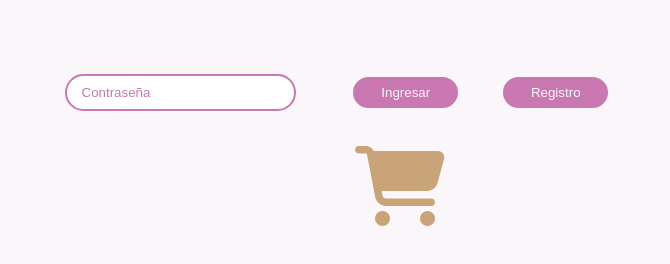
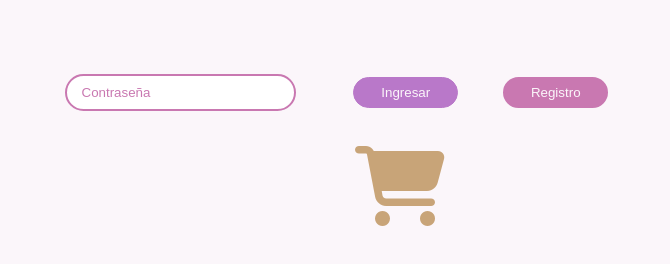
Before and after one commit to Aurabeauty/Aurabeauty.github.io, a plain HTML site: page index.html in a window 1280 px wide. Both pictures are taken after a click on the button "Ingresar". Shown: the full height of the page, 610-1280 px from the left. Drawn offline with Linux system fonts and the light colour scheme.

Commit message:
202308151014

```diff
--- a/index.css
+++ b/index.css
@@ -10,7 +10,7 @@
     --danger : #c97889;
     --white: #fbf6fa;
     --black: #210d1b;
-
+    --gold : #c8a478;
     --sm: 14px;
     --md: 16px;
     --lg: 18px;
@@ -101,7 +101,7 @@ header {
     border-color: var(--primary);
     border-style: solid;
     padding-left: 5%;
-    color: var(--secondary);
+    color: var(--primary);
 }
 
 .input::placeholder {
@@ -117,10 +117,28 @@ header {
     background-color: var(--secondary);
 }
 
+input:focus{
+    outline-color: none;
+    outline-width: 0px;
+    border-color: none;
+    border-width: 4px;
+    border-color: var(--secondary);
+    color: var(--secondary);
+}
+
 
 .input-button {
     background-color: var(--primary);
     color: var(--white);
+}
+
+.input-button:focus{
+    outline-color: none;
+    outline-width: 0px;
+    border-width: 1px;
+    border-color: var(--secondary);
+    color: var(--white);
+    background-color: var(--secondary);
 }
 
 .instagram {
@@ -131,7 +149,7 @@ header {
 }
 .shopping{
     font-size: 500%;
-    color: #c8a478;
+    color: var(--gold);
     padding: 0px;
     margin: 0px;
 }
@@ -240,7 +258,6 @@ header {
         border-radius: 10vh;
         border-color: var(--primary);
         align-self: center;
-        color: var(--secondary);
         margin: 30px;
         padding: 0px;
         border-style: solid;
```
